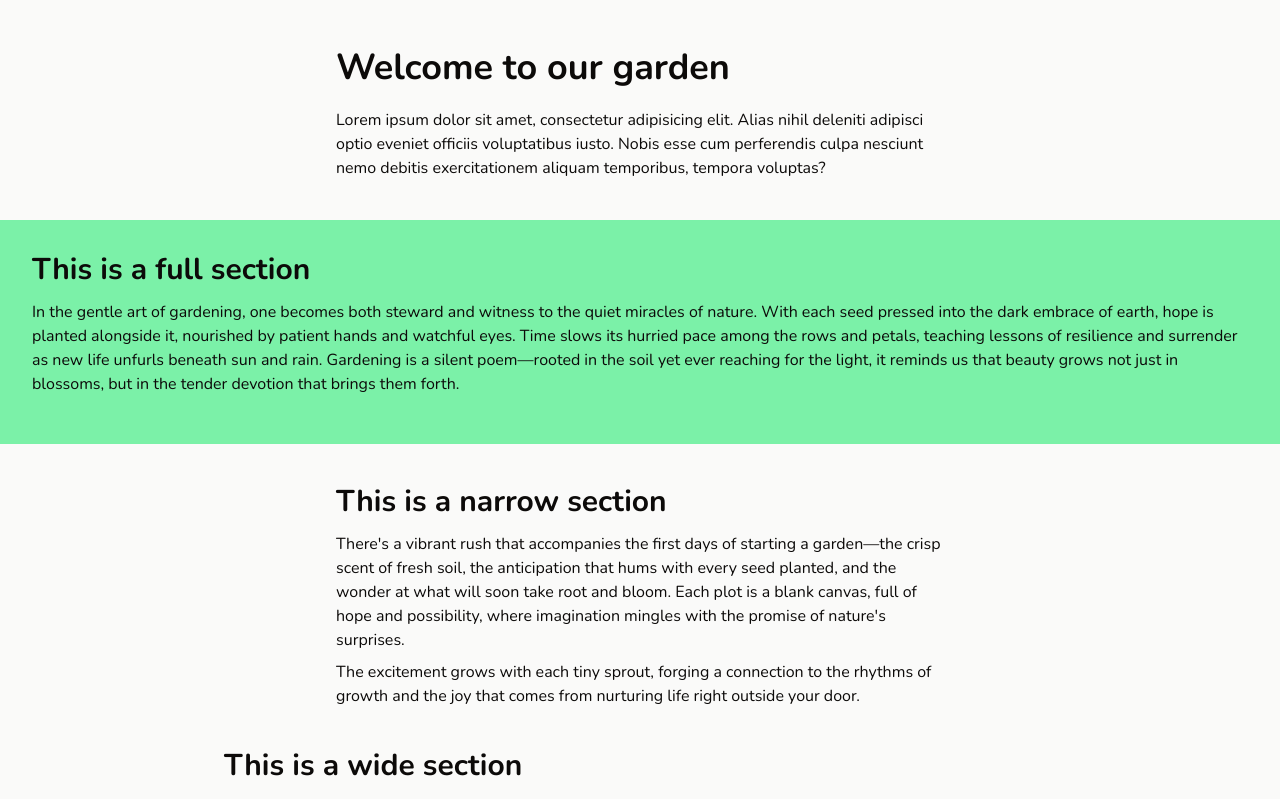
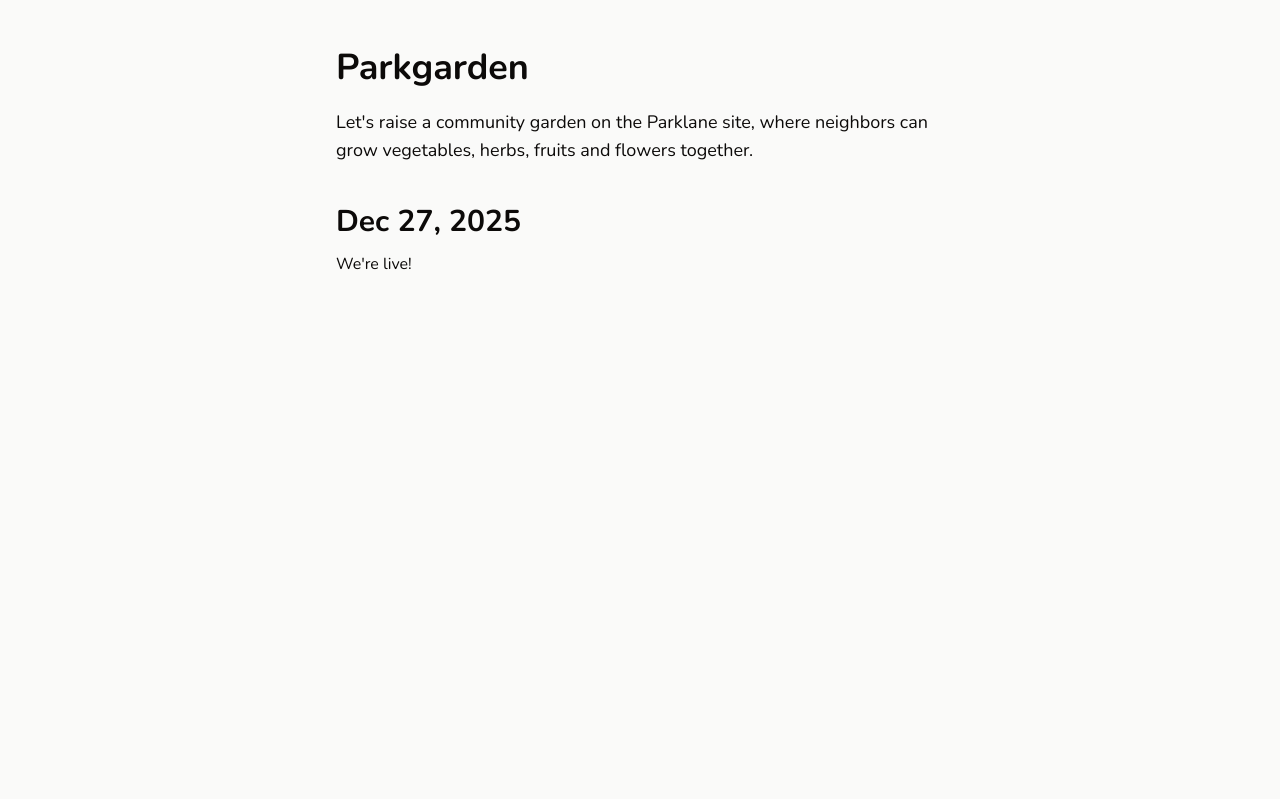
Before and after one commit to BrunoRoemers/parkgarden, a Next.js app: page / in a window 1280 px wide. Shown: the top 799 px of the page. Built offline with nearby package versions, Linux system fonts and the light colour scheme.

Commit message:
homepage v1

```diff
--- a/src/app/page.tsx
+++ b/src/app/page.tsx
@@ -1,5 +1,20 @@
-import { Typography } from "@/components/typography";
+import { Narrow } from "@/components/theme/container";
+import { H1, H2, Lead, P } from "@/components/theme/text";
 
 export default function Page() {
-return <Typography />;
+  return (
+    <div className="py-12">
+      <Narrow className="mb-10">
+        <H1>Parkgarden</H1>
+        <Lead>
+          Let&apos;s raise a community garden on the Parklane site, where
+          neighbors can grow vegetables, herbs, fruits and flowers together.
+        </Lead>
+      </Narrow>
+      <Narrow>
+        <H2>Dec 27, 2025</H2>
+        <P>We&apos;re live!</P>
+      </Narrow>
+    </div>
+  );
 }
--- a/src/components/theme/text.tsx
+++ b/src/components/theme/text.tsx
@@ -41,6 +41,10 @@ export const H6 = ({ children, className }: TextProps) => {
   );
 };
 
+export const Lead = ({ children, className }: TextProps) => {
+  return <p className={cn("text-lg mb-2", className)}>{children}</p>;
+};
+
 export const P = ({ children, className }: TextProps) => {
   return <p className={cn("text-base mb-2", className)}>{children}</p>;
 };
```
